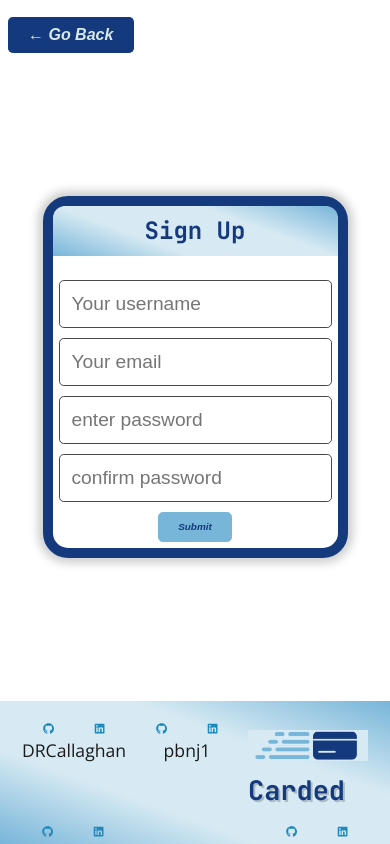
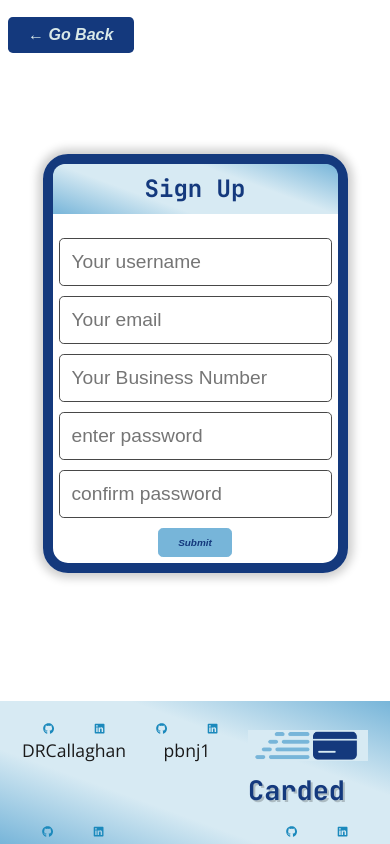
Before and after one commit to DRCallaghan/Carded, a React (Create React App) app in the folder client/: page /signup in a window 390 px wide. Built offline with nearby package versions, Linux system fonts and the light colour scheme.

Commit message:
added input section for phone number on sign up

```diff
--- a/client/src/pages/Signup.js
+++ b/client/src/pages/Signup.js
@@ -52,7 +52,7 @@ const Signup = () => {
 
   const styles = {
     borderStyle: {
-      paddingTop: '15vh',
+      paddingTop: '10vh',
       borderRadius: '50px',
       paddingRight: '2vw'
     },
@@ -103,6 +103,14 @@ const Signup = () => {
                 />
                 <input
                   className="form-input"
+                  placeholder="Your Business Number"
+                  name="phoneNumber"
+                  type="text"
+                  value={formState.phoneNumber}
+                  onChange={handleChange}
+                />
+                <input
+                  className="form-input"
                   placeholder="enter password"
                   name="password"
                   type="password"
```
Also changed, not shown: 1 other file (tests, documents, lock files or other folders).
